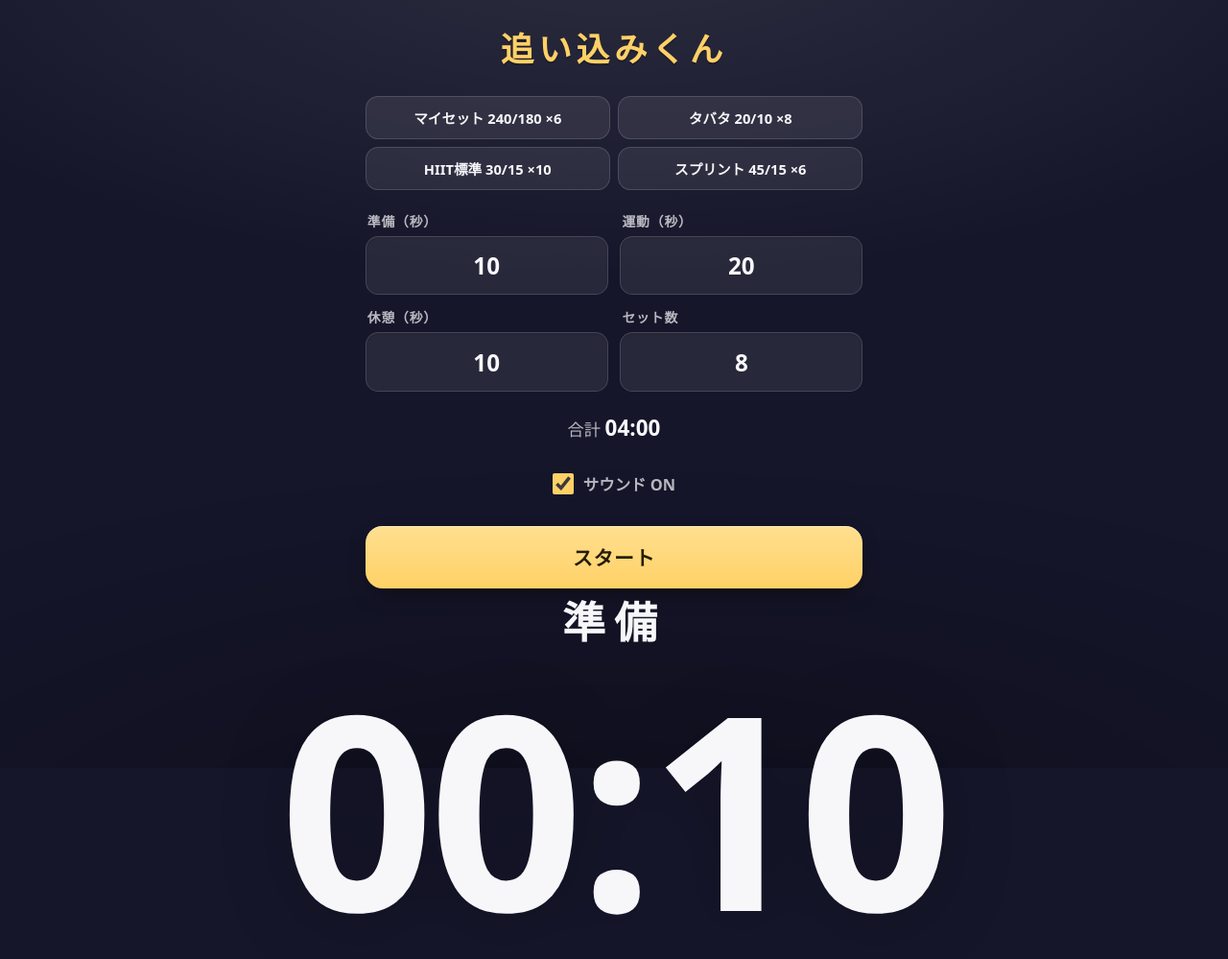
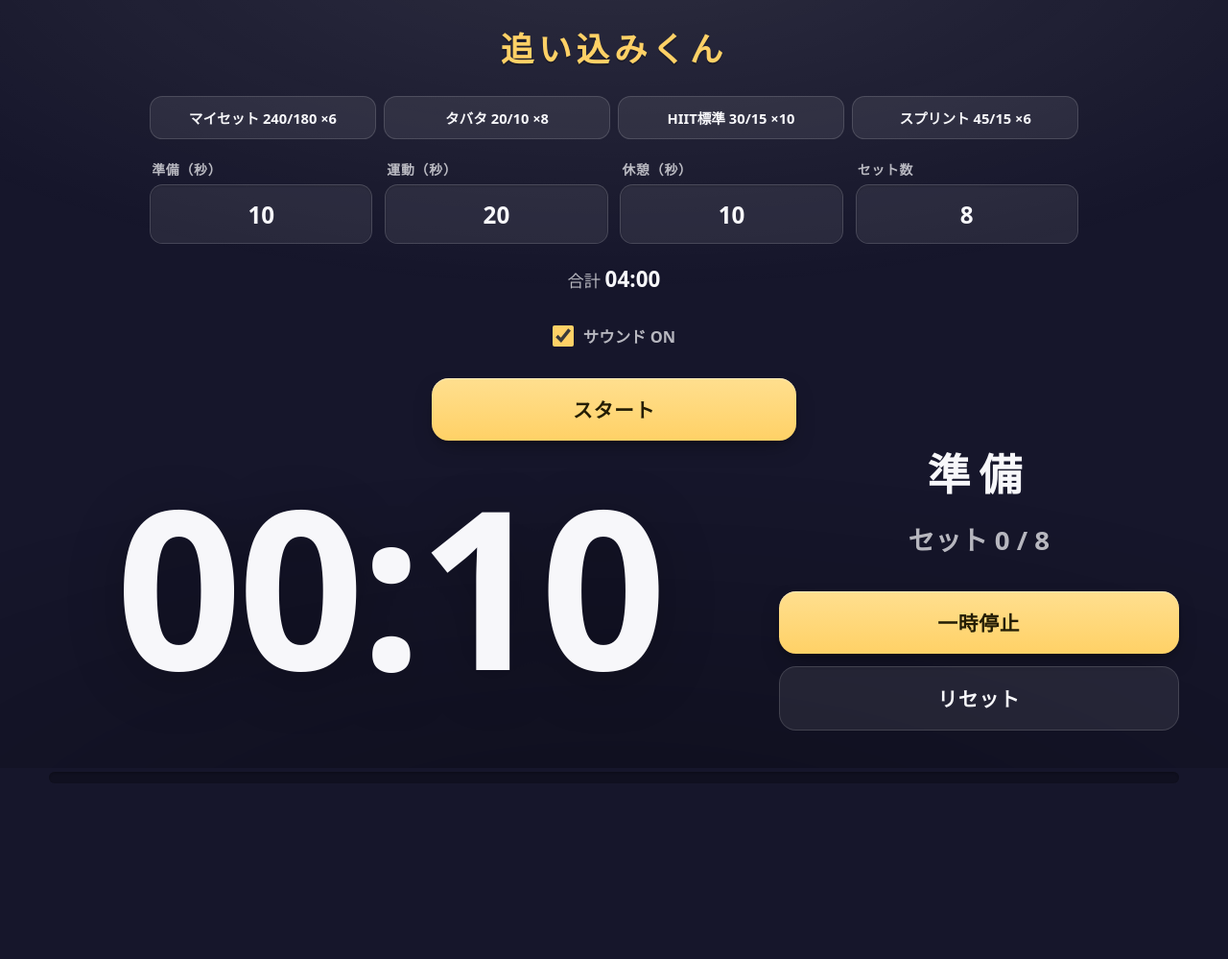
Before and after one commit to shuniku/oikomikun, a plain HTML site: page index.html in a window 1280 px wide. Shown: the top 999 px of the page at 96% size. After the commit the page ends 840 px from the top, so only its background shows below. Drawn offline with Linux system fonts and the light colour scheme.

Commit message:
feat: PC・タブレット横向き専用レイアウトを追加
- 設定画面: プリセット・入力欄を1行4列の横並びに
- タイマー画面: 残り時間を左に最大表示、右カラムにフェーズ・セット・操作
- スマートフォン（および縦向き）は従来の縦一列レイアウトを維持

```diff
--- a/css/style.css
+++ b/css/style.css
@@ -483,3 +483,67 @@ body.phase-work .time-display {
     font-size: min(clamp(11rem, 22vw, 18rem), 40vh);
   }
 }
+
+/* ===== PC・タブレット横向き: 専用レイアウト =====
+   スマートフォン（および縦向き）は縦一列のまま。横向きの広い画面では
+   設定画面を横並びに、タイマー画面を「時間が主役・操作は右」の2カラムに分ける */
+@media (min-width: 768px) and (orientation: landscape) {
+  /* --- 設定画面: プリセット・入力欄を1行4列に --- */
+  #setup-screen {
+    max-width: 56rem;
+  }
+
+  .preset-row,
+  .setup-form {
+    grid-template-columns: repeat(4, 1fr);
+  }
+
+  #btn-start {
+    align-self: center;
+    width: 100%;
+    max-width: 22rem;
+  }
+
+  /* --- タイマー画面: 残り時間を左に大きく、フェーズ・セット・操作を右に --- */
+  #timer-screen {
+    max-width: min(92vw, 72rem);
+    display: grid;
+    grid-template-columns: 1.7fr 1fr;
+    grid-template-areas:
+      "time phase"
+      "time counter"
+      "time controls"
+      "progress progress";
+    align-items: center;
+    align-content: center;
+    column-gap: 3rem;
+    row-gap: 1rem;
+  }
+
+  .time-display {
+    grid-area: time;
+    /* 18vw: 左カラム幅に「00:00」が収まる上限 / 52vh: 縦あふれ防止 */
+    font-size: min(18vw, 52vh);
+  }
+
+  .phase-label {
+    grid-area: phase;
+    align-self: end;
+  }
+
+  .set-counter {
+    grid-area: counter;
+    align-self: start;
+  }
+
+  .control-row {
+    grid-area: controls;
+    grid-template-columns: 1fr;
+    margin-top: 1rem;
+  }
+
+  .progress-track {
+    grid-area: progress;
+    margin-top: 1.5rem;
+  }
+}
```
Also changed, not shown: SPEC.md (+7 -0 lines).
